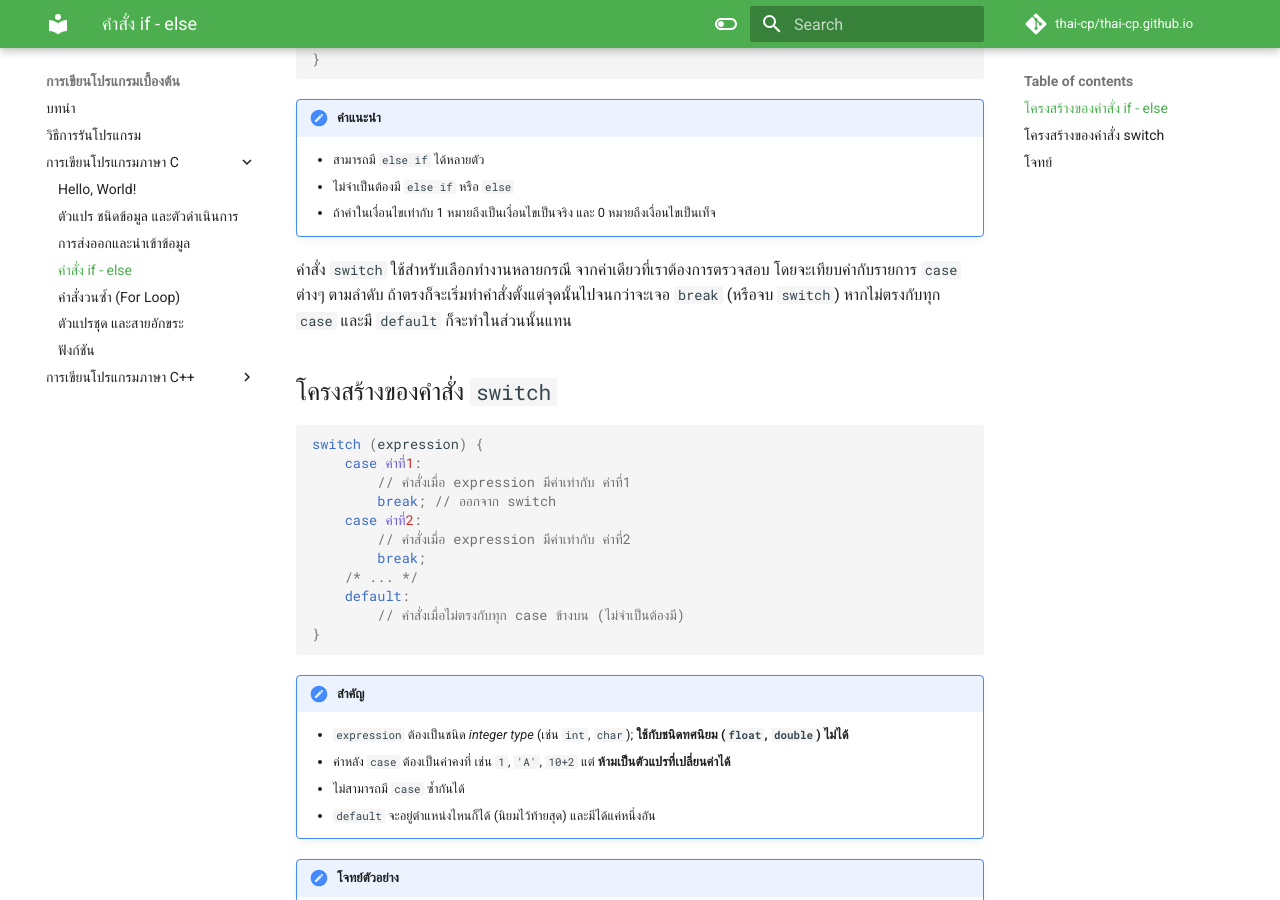
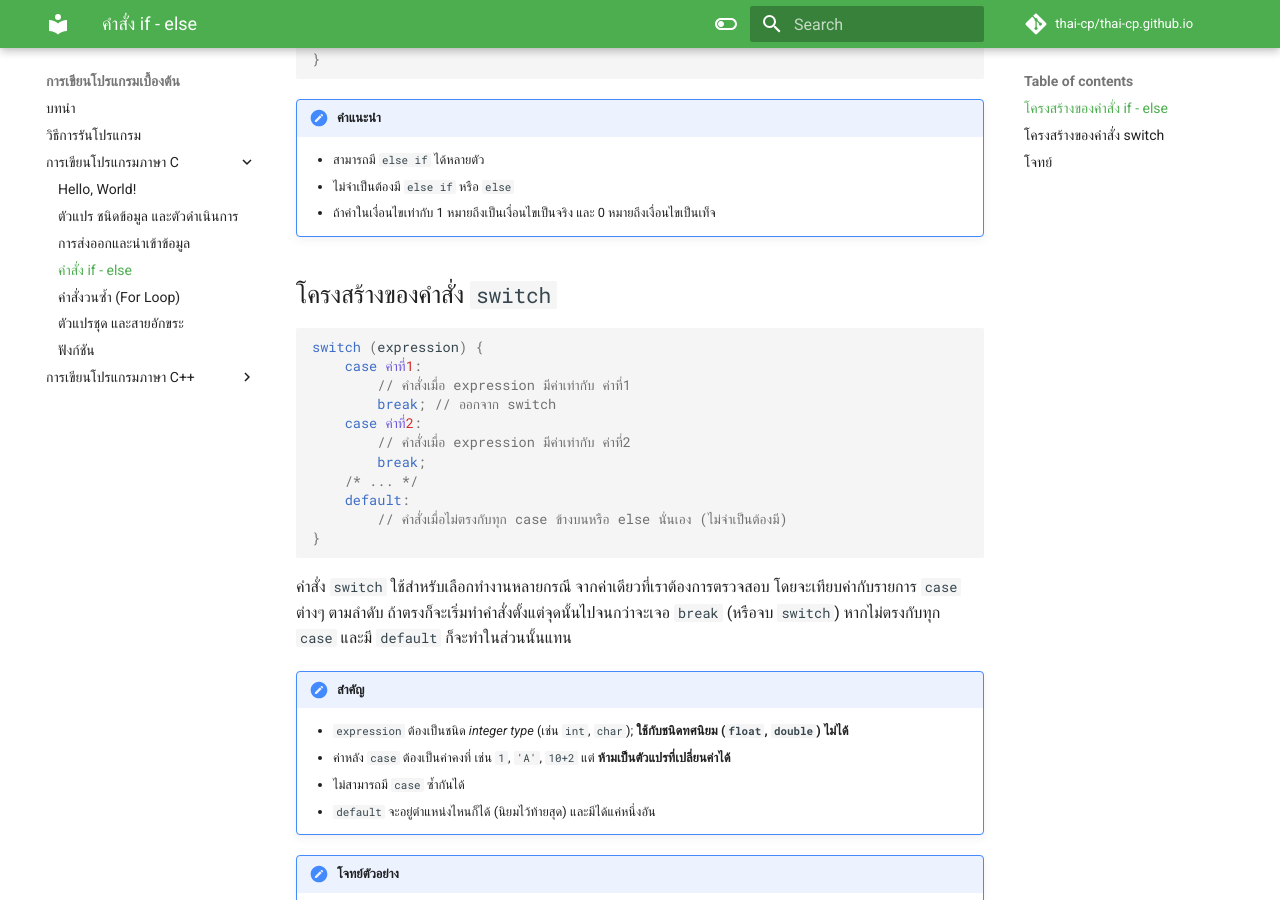
Before and after one commit to thai-cp/thai-cp.github.io, an MkDocs documentation site: the page built from docs/prog-basic/c/if-else.md, in a window 1280 px wide and 900 px high, scrolled down 509 px. Built offline with MkDocs 1.6.1 and Material for MkDocs 9.7.7, drawn with Linux system fonts in a browser that asks for light colours; comment, search, counter and statistics services are not loaded; some of the changed lines change nothing that is shown.

Commit message:
Make you read the format first (:

````diff
--- a/docs/prog-basic/c/if-else.md
+++ b/docs/prog-basic/c/if-else.md
@@ -23,8 +23,6 @@ if (เงื่อนไข 1) {
     - ไม่จำเป็นต้องมี `else if` หรือ `else`
     - ถ้าค่าในเงื่อนไขเท่ากับ 1 หมายถึงเป็นเงื่อนไขเป็นจริง และ 0 หมายถึงเงื่อนไขเป็นเท็จ
 
-คำสั่ง `switch` ใช้สำหรับเลือกทำงานหลายกรณี จากค่าเดียวที่เราต้องการตรวจสอบ โดยจะเทียบค่ากับรายการ `case` ต่างๆ ตามลำดับ ถ้าตรงก็จะเริ่มทำคำสั่งตั้งแต่จุดนั้นไปจนกว่าจะเจอ `break` (หรือจบ `switch`) หากไม่ตรงกับทุก `case` และมี `default` ก็จะทำในส่วนนั้นแทน
-
 ## โครงสร้างของคำสั่ง `switch`
 
 ```c
@@ -37,9 +35,11 @@ switch (expression) {
         break;
     /* ... */
     default:
-        // คำสั่งเมื่อไม่ตรงกับทุก case ข้างบน (ไม่จำเป็นต้องมี)
+        // คำสั่งเมื่อไม่ตรงกับทุก case ข้างบนหรือ else นั่นเอง (ไม่จำเป็นต้องมี)
 }
 ```
+
+คำสั่ง `switch` ใช้สำหรับเลือกทำงานหลายกรณี จากค่าเดียวที่เราต้องการตรวจสอบ โดยจะเทียบค่ากับรายการ `case` ต่างๆ ตามลำดับ ถ้าตรงก็จะเริ่มทำคำสั่งตั้งแต่จุดนั้นไปจนกว่าจะเจอ `break` (หรือจบ `switch`) หากไม่ตรงกับทุก `case` และมี `default` ก็จะทำในส่วนนั้นแทน
 
 !!! note "สำคัญ"
     - `expression` ต้องเป็นชนิด *integer type* (เช่น `int`, `char`);
````
